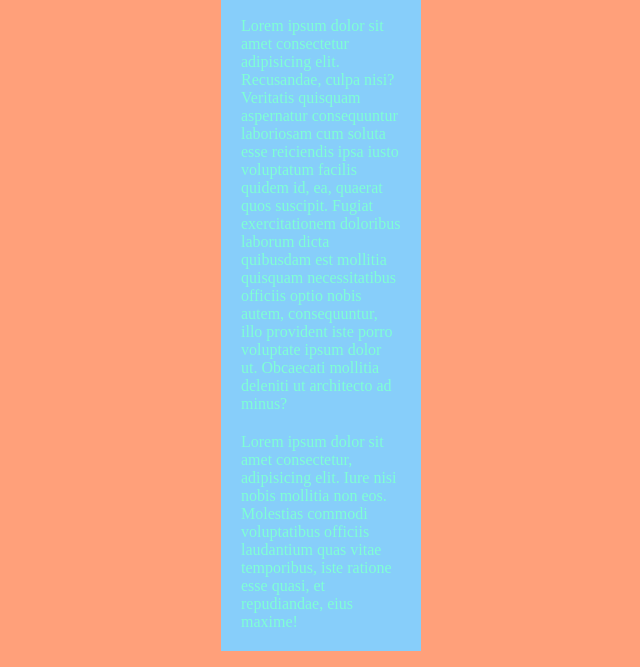
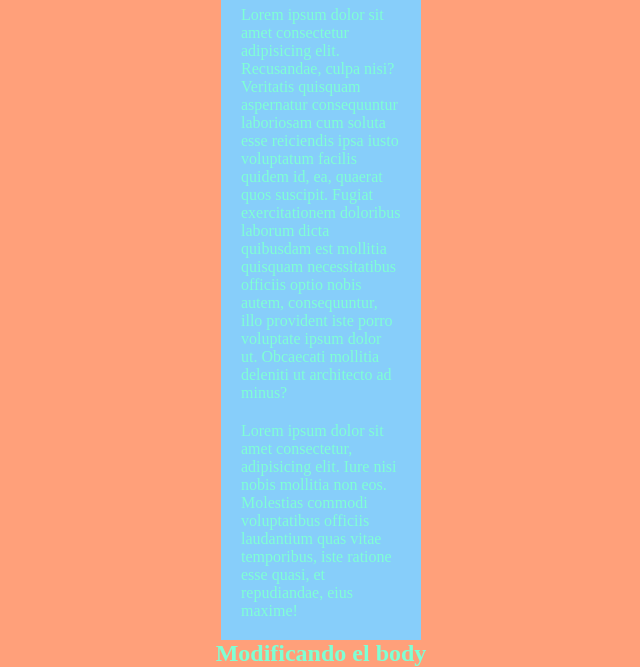
Before and after one commit to julisa-344/practicando, a plain HTML site: page git/index.html in a window 1280 px wide. Shown: the part 138-805 px from the top of the page, without its empty margins (319-959 px from the left). Drawn offline with Linux system fonts and the light colour scheme.

Commit message:
agregando h2

```diff
--- a/git/index.html
+++ b/git/index.html
@@ -15,6 +15,7 @@
             Fugiat exercitationem doloribus laborum dicta quibusdam est mollitia quisquam necessitatibus officiis optio nobis autem, consequuntur, illo provident iste porro voluptate ipsum dolor ut. Obcaecati mollitia deleniti ut architecto ad minus?</p>
             <p>Lorem ipsum dolor sit amet consectetur, adipisicing elit. Iure nisi nobis mollitia non eos. Molestias commodi voluptatibus officiis laudantium quas vitae temporibus, iste ratione esse quasi, et repudiandae, eius maxime!</p>
         </div>
+        <section><h2>Modificando el body</h2></section>
     </body>
 </body>
 </html>
--- a/git/style.css
+++ b/git/style.css
@@ -23,3 +23,6 @@ p {
     margin-top: 20px;
     color: aquamarine;
 }
+h2 {
+    color: aquamarine;
+}
```
